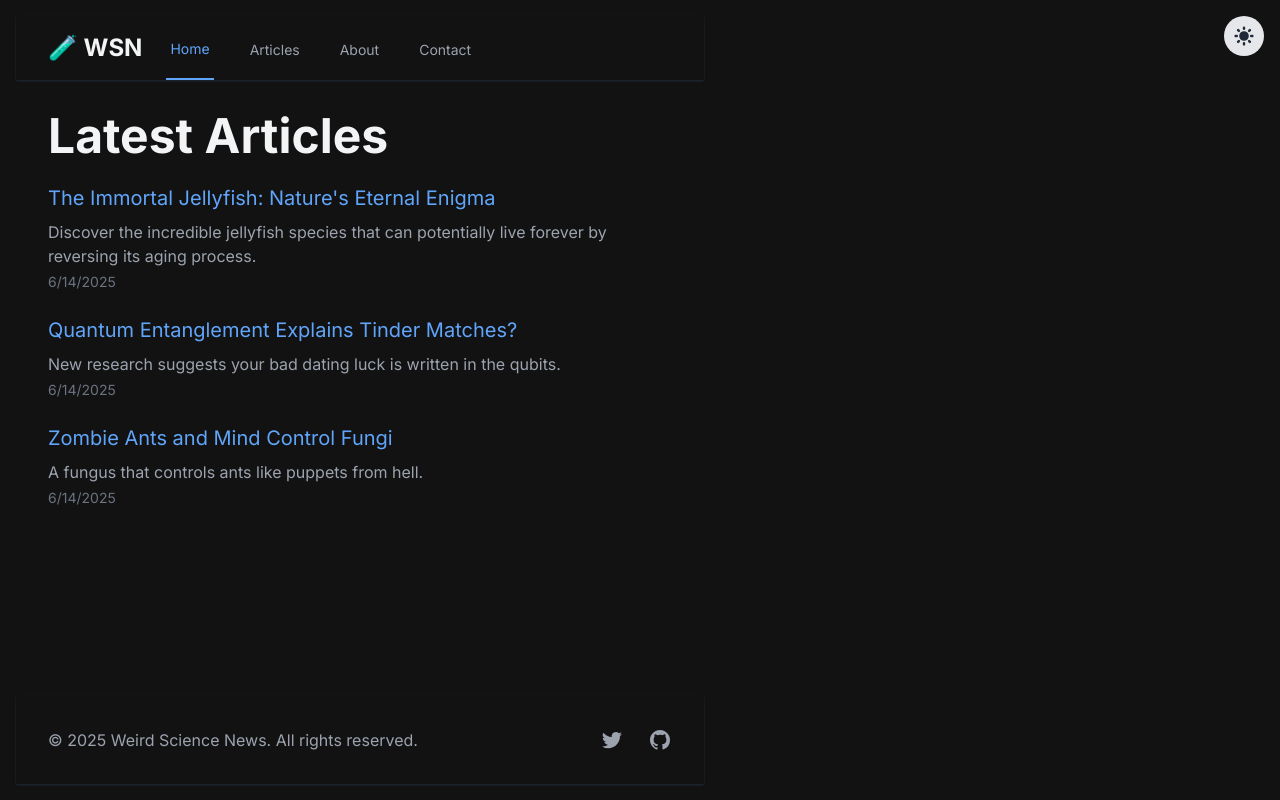
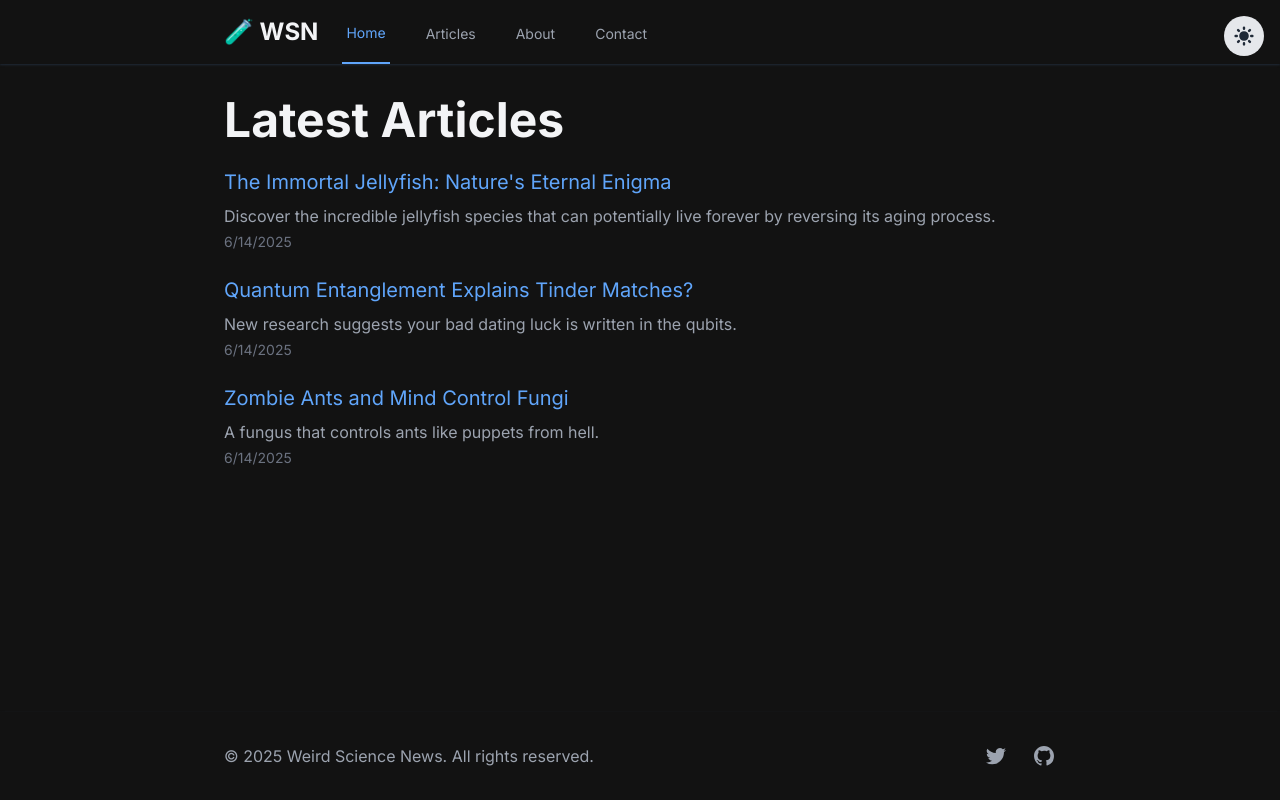
Before and after one commit to yetibeard/weird-science-news, an Astro site: page / in a window 1280 px wide. Built offline with nearby package versions, Linux system fonts and the light colour scheme; Astro itself is replaced by a stand-in of ours.

Commit message:
now centered on browser

```diff
--- a/public/styles/global.css
+++ b/public/styles/global.css
@@ -16,10 +16,6 @@ body {
   margin: 0;
   font-family: "Inter", sans-serif;
   line-height: 1.6;
-  padding: 1rem;
-  max-width: 720px;
-  margin-left: auto;
-  margin-right: auto;
   transition: background-color var(--transition-duration),
     color var(--transition-duration);
 }
--- a/src/components/Footer.astro
+++ b/src/components/Footer.astro
@@ -3,7 +3,7 @@ const currentYear = new Date().getFullYear();
 ---
 
 <footer class="bg-white dark:bg-dark-bg shadow-sm dark:shadow-gray-800 mt-8">
-  <div class="max-w-7xl mx-auto py-8 px-4 sm:px-6 lg:px-8">
+  <div class="container max-w-4xl mx-auto py-8 px-4 sm:px-6 lg:px-8">
     <div class="md:flex md:items-center md:justify-between">
       <div class="flex justify-center md:order-2 space-x-6">
         <a
--- a/src/components/Navigation.astro
+++ b/src/components/Navigation.astro
@@ -10,7 +10,7 @@ const currentPath = Astro.url.pathname;
 ---
 
 <nav class="bg-white dark:bg-dark-bg shadow-sm dark:shadow-gray-800">
-  <div class="max-w-7xl mx-auto px-4 sm:px-6 lg:px-8">
+  <div class="container max-w-4xl mx-auto px-4 sm:px-6 lg:px-8">
     <div class="flex justify-between h-16">
       <div class="flex">
         <div class="flex-shrink-0 flex items-center">
@@ -44,6 +44,7 @@ const currentPath = Astro.url.pathname;
 
   <!-- Mobile menu -->
   <div class="sm:hidden">
+    <div class="container max-w-4xl mx-auto">
       <div class="pt-2 pb-3 space-y-1">
         {
           navItems.map(({ title, path }) => (
@@ -65,4 +66,5 @@ const currentPath = Astro.url.pathname;
         }
       </div>
     </div>
+  </div>
 </nav>
--- a/src/layouts/BaseLayout.astro
+++ b/src/layouts/BaseLayout.astro
@@ -30,7 +30,7 @@ const {
     <Navigation />
 
     <main class="flex-grow">
-      <div class="max-w-7xl mx-auto px-4 sm:px-6 lg:px-8 py-8">
+      <div class="container max-w-4xl mx-auto px-4 sm:px-6 lg:px-8 py-8">
         <slot />
       </div>
     </main>
```
Lines whose indentation alone changed are shown as unchanged.
